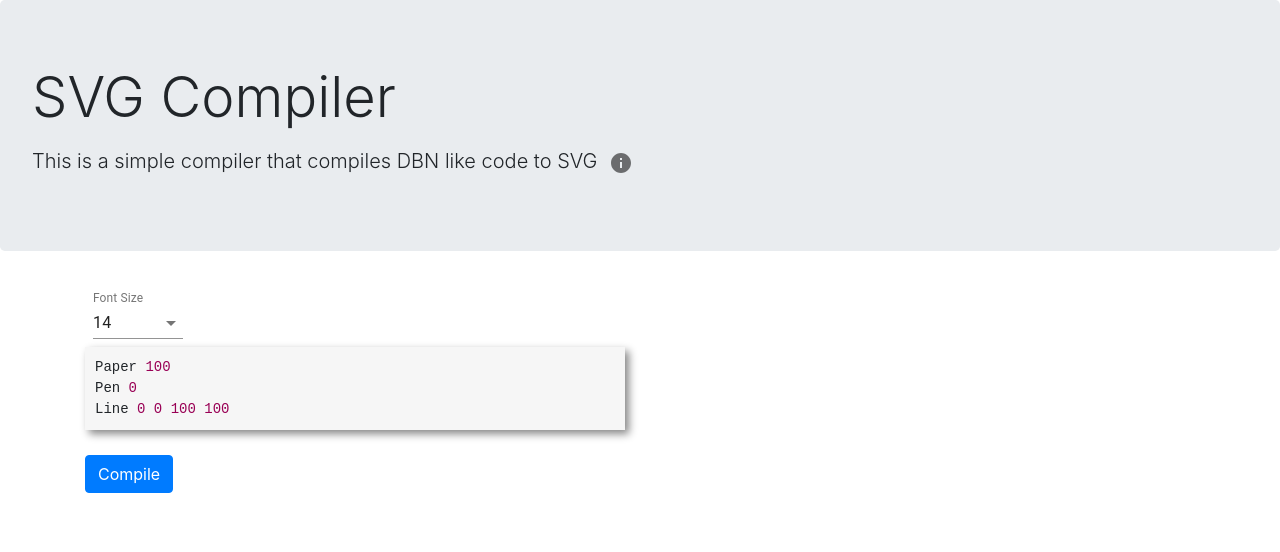
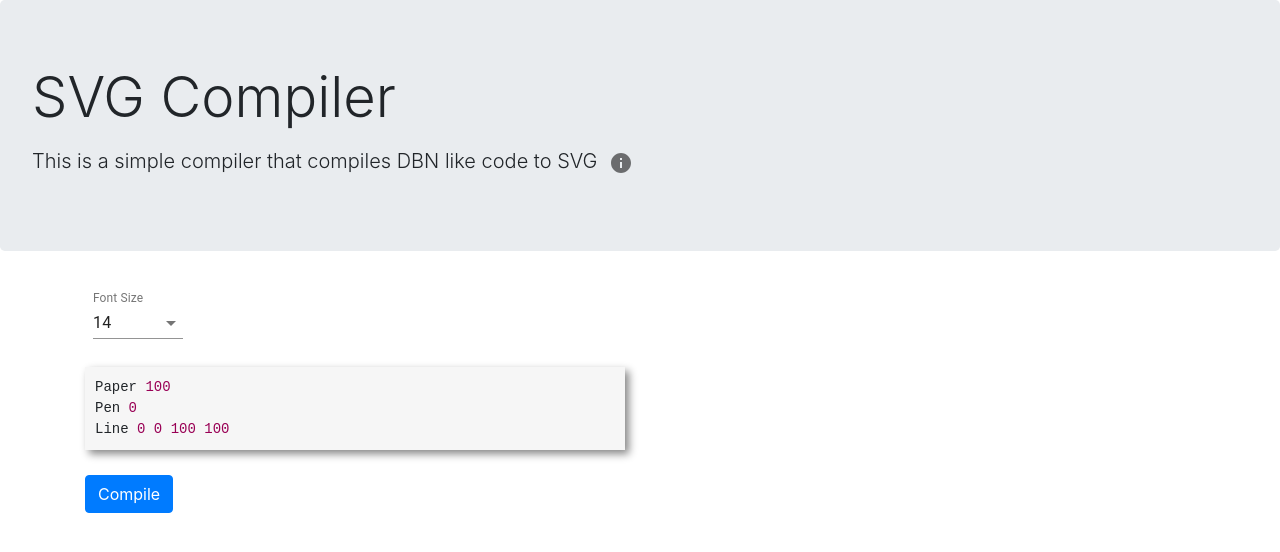
Before and after one commit to RRS-Project/svg, a React (Create React App) app: page / in a window 1280 px wide. Shown: the top 552 px of the page. Built offline with nearby package versions, Linux system fonts and the light colour scheme.

Commit message:
Fixed Font size Margin

```diff
--- a/src/Components/Editor/index.js
+++ b/src/Components/Editor/index.js
@@ -62,7 +62,7 @@ export default function CodeEditor()
         <div className="container">
           <div className="row">
             <div className="col-sm">
-              <div className="editor-options" style={{marginBottom: '30px', display: 'inline'}}>
+              <div className="editor-options" style={{marginBottom: '20px'}}>
                 <div>
                   <FormControl className={classes.formControl}>
                     <InputLabel id="demo-simple-select-label">Font Size</InputLabel>
```
